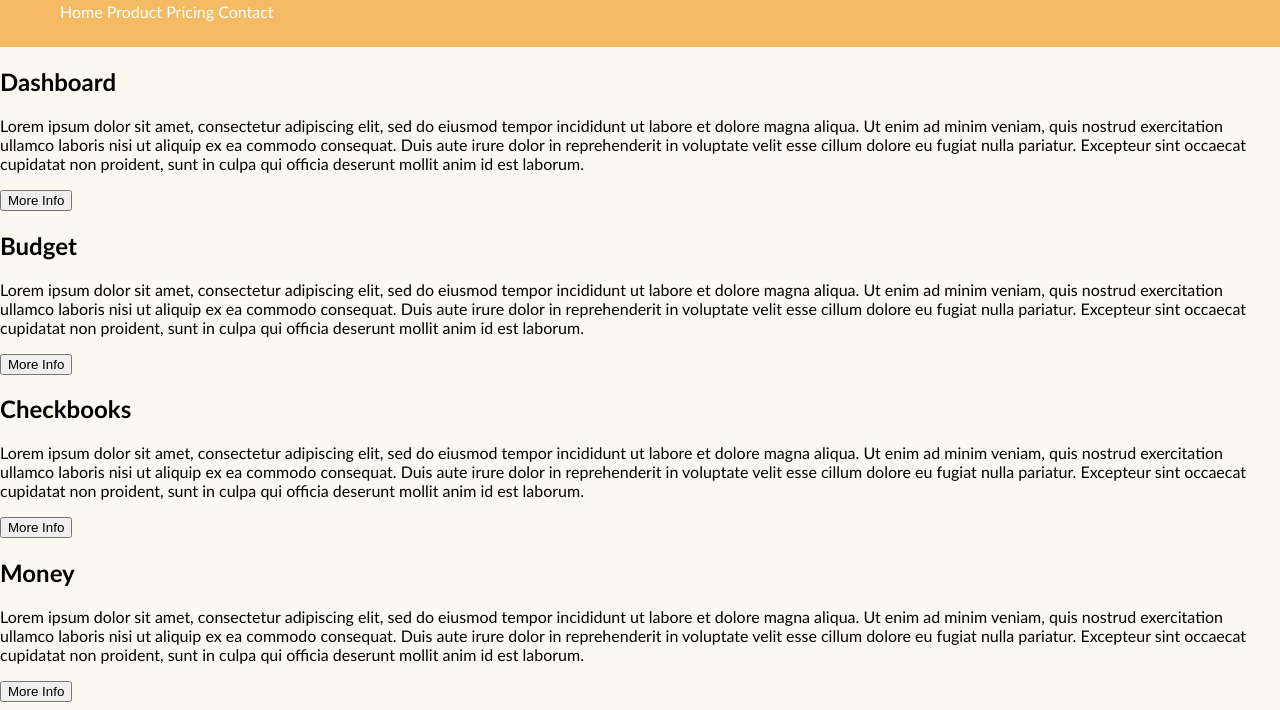
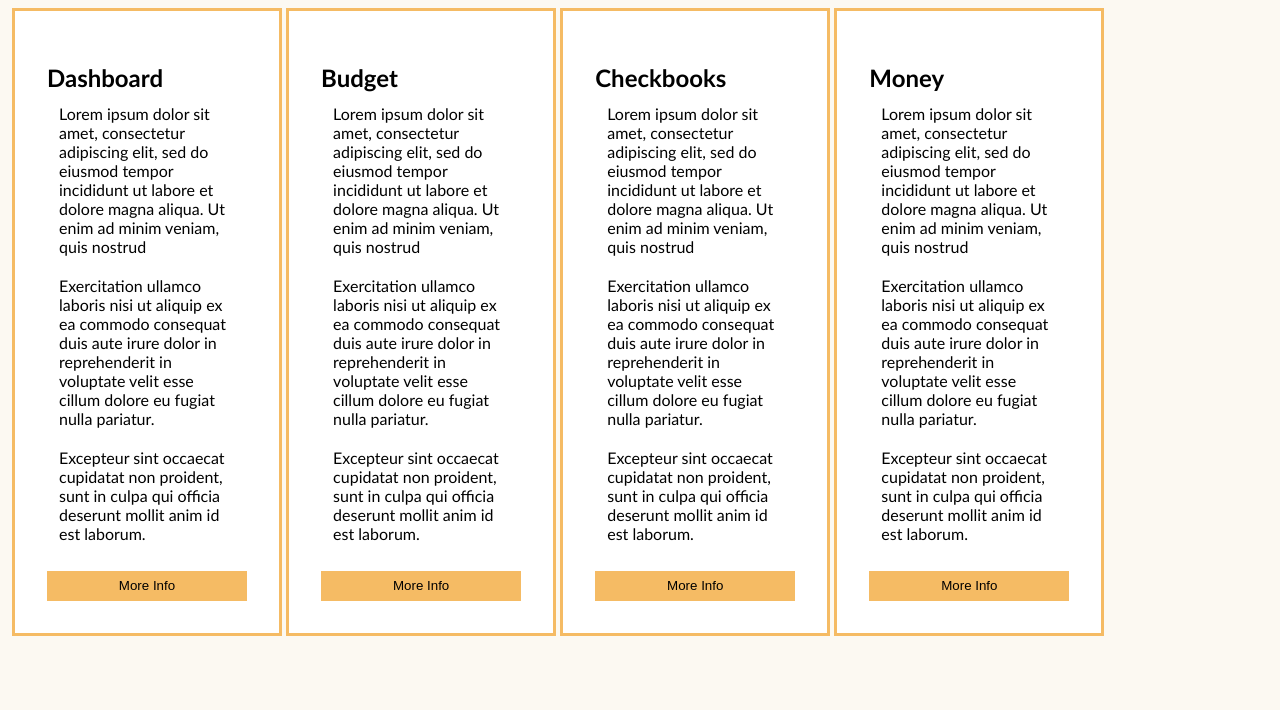
Before and after one commit to lizcas01/css-positioning, a plain HTML site: page index.html in a window 1280 px wide. Shown: the part 90-800 px from the top of the page. Drawn offline with Linux system fonts and the light colour scheme.

Commit message:
Finished page

```diff
--- a/assets/style.css
+++ b/assets/style.css
@@ -11,7 +11,12 @@ body {
 header {
     background-color: #f5bb64;
     color: white;
-    padding: 10px 20px;
+    padding: 35px 20px;
+}
+
+h1 {
+    margin-top: 0px;
+    float: left;
 }
 
 nav {
@@ -25,4 +30,34 @@ nav li {
 nav a {
     color: white;
     text-decoration: none;
+    float: right;
+    padding: 12px;
+    margin-top: -15px;
 }
+
+main {
+    padding-top: 30px;
+    padding: 12px;
+    margin: 0 auto;
+}
+
+.container {
+    background-color: white;
+    border: solid #f5bb64;
+    width: 200px;
+    margin: 0 auto;
+    padding: 32px;
+    display: inline-block;
+}
+
+button {
+    background-color: #f5bb64;
+    width: 200px;
+    height: 30px;
+    border: none;
+}
+
+p {
+    padding: 12px;
+    margin-top: -20px;
+}
--- a/index.html
+++ b/index.html
@@ -25,41 +25,47 @@
     </header>
 
     <main>
-        <div class="container1">
+        <div class="main">
+            <div class="container">
                 <h2>Dashboard</h2>
                     <p>Lorem ipsum dolor sit amet, consectetur adipiscing elit, sed do eiusmod tempor incididunt ut
-            labore et dolore magna aliqua. Ut enim ad minim veniam, quis nostrud exercitation ullamco laboris
-            nisi ut aliquip ex ea commodo consequat. Duis aute irure dolor in reprehenderit in voluptate velit
-            esse cillum dolore eu fugiat nulla pariatur. Excepteur sint occaecat cupidatat non proident, sunt
-            in culpa qui officia deserunt mollit anim id est laborum.</p>
+                    labore et dolore magna aliqua. Ut enim ad minim veniam, quis nostrud</p>
+                    <p>Exercitation ullamco laboris nisi ut aliquip ex ea commodo consequat duis aute irure dolor in
+                    reprehenderit in voluptate velit esse cillum dolore eu fugiat nulla pariatur.</p>
+                    <p>Excepteur sint occaecat cupidatat non proident, sunt in culpa qui officia deserunt mollit anim
+                    id est laborum.</p>
                     <button>More Info</button>
             </div>
-        <div class="container2">
+            <div class="container">
                 <h2>Budget</h2>
                     <p>Lorem ipsum dolor sit amet, consectetur adipiscing elit, sed do eiusmod tempor incididunt ut
-                labore et dolore magna aliqua. Ut enim ad minim veniam, quis nostrud exercitation ullamco laboris
-                nisi ut aliquip ex ea commodo consequat. Duis aute irure dolor in reprehenderit in voluptate velit
-                esse cillum dolore eu fugiat nulla pariatur. Excepteur sint occaecat cupidatat non proident, sunt
-                in culpa qui officia deserunt mollit anim id est laborum.</p>
+                    labore et dolore magna aliqua. Ut enim ad minim veniam, quis nostrud</p>
+                    <p>Exercitation ullamco laboris nisi ut aliquip ex ea commodo consequat duis aute irure dolor in
+                    reprehenderit in voluptate velit esse cillum dolore eu fugiat nulla pariatur.</p>
+                    <p>Excepteur sint occaecat cupidatat non proident, sunt in culpa qui officia deserunt mollit anim
+                    id est laborum.</p>
                     <button>More Info</button>
             </div>
-        <div class="container3">
+            <div class="container">
                 <h2>Checkbooks</h2>
                     <p>Lorem ipsum dolor sit amet, consectetur adipiscing elit, sed do eiusmod tempor incididunt ut
-                labore et dolore magna aliqua. Ut enim ad minim veniam, quis nostrud exercitation ullamco laboris
-                nisi ut aliquip ex ea commodo consequat. Duis aute irure dolor in reprehenderit in voluptate velit
-                esse cillum dolore eu fugiat nulla pariatur. Excepteur sint occaecat cupidatat non proident, sunt
-                in culpa qui officia deserunt mollit anim id est laborum.</p>
+                    labore et dolore magna aliqua. Ut enim ad minim veniam, quis nostrud</p>
+                    <p>Exercitation ullamco laboris nisi ut aliquip ex ea commodo consequat duis aute irure dolor in
+                    reprehenderit in voluptate velit esse cillum dolore eu fugiat nulla pariatur.</p>
+                    <p>Excepteur sint occaecat cupidatat non proident, sunt in culpa qui officia deserunt mollit anim
+                    id est laborum.</p>
                     <button>More Info</button>
             </div>
-        <div class="container4">
+            <div class="container">
                 <h2>Money</h2>
                     <p>Lorem ipsum dolor sit amet, consectetur adipiscing elit, sed do eiusmod tempor incididunt ut
-                labore et dolore magna aliqua. Ut enim ad minim veniam, quis nostrud exercitation ullamco laboris
-                nisi ut aliquip ex ea commodo consequat. Duis aute irure dolor in reprehenderit in voluptate velit
-                esse cillum dolore eu fugiat nulla pariatur. Excepteur sint occaecat cupidatat non proident, sunt
-                in culpa qui officia deserunt mollit anim id est laborum.</p>
+                    labore et dolore magna aliqua. Ut enim ad minim veniam, quis nostrud</p>
+                    <p>Exercitation ullamco laboris nisi ut aliquip ex ea commodo consequat duis aute irure dolor in
+                    reprehenderit in voluptate velit esse cillum dolore eu fugiat nulla pariatur.</p>
+                    <p>Excepteur sint occaecat cupidatat non proident, sunt in culpa qui officia deserunt mollit anim
+                    id est laborum.</p>
                     <button>More Info</button>
+            </div>
         </div>
     </main>
 
```
Lines whose indentation alone changed are shown as unchanged.
